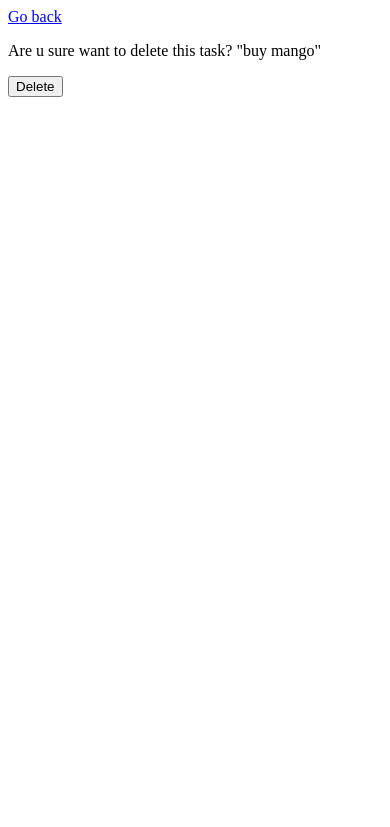
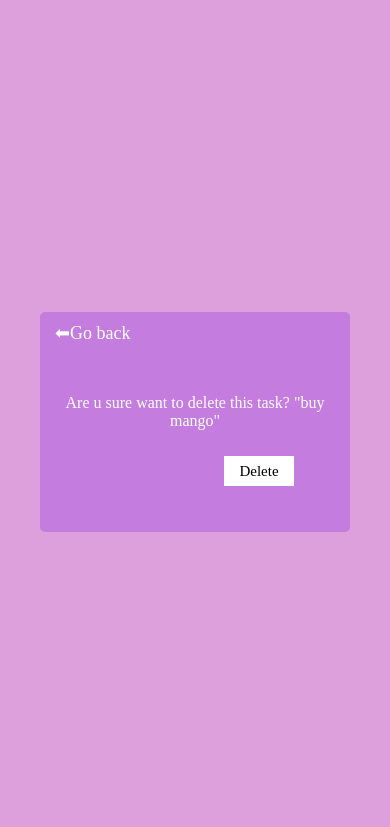
Before and after one commit to nidhinkrishna/todo-app-using-django, a Django app: page /delete-task/6/ in a window 390 px wide. Shown: the top 827 px of the page. Run offline with Django 4.2, Linux system fonts and the light colour scheme; a user stored in the database is signed in; data comes from the database, SQL or seed files in the repository; both versions use the stored data as it was after the commit.

Commit message:
delete page styling completed and mobile vesrsions of all styled pages finished

```diff
--- a/Todo/base/templates/base/task_confirm_delete.html
+++ b/Todo/base/templates/base/task_confirm_delete.html
@@ -1,7 +1,18 @@
-<a href="{% url 'tasks' %}">Go back</a>
+{% extends 'base/main.html' %}
+{% load static %}
+{% block link %}
+<link rel="stylesheet" href="{% static '/css/delete.css' %}">
+{% endblock link %}
+
+{% block content %}
+<div class="container">
+    <a href="{% url 'tasks' %}">⬅Go back</a>
 
 <form action="" method="post">
     {% csrf_token %}
-    <p>Are u sure want to delete this task? "{{task}}" </p>
-    <input type="submit" value="Delete">
+    <p class='delete'>Are u sure want to delete this task? "{{task}}" </p>
+    <input type="submit" value="Delete" class='btn'>
 </form>
+
+</div>
+{% endblock content %}
--- a/Todo/base/templates/base/task_list.html
+++ b/Todo/base/templates/base/task_list.html
@@ -23,10 +23,7 @@
     </tr>
     {% for task in tasks%}
     <tr>
-        <td>{{task.title}}</td>
-
-        <td><a href="{% url 'task' task.id %}">View</a></td>
-        <td><a href="{% url 'update' task.id %}">Edit</a></td>
+        <td><a href="{% url 'update' task.id %}">{{task.title}}</a></td>
         <td><a href="{% url 'delete' task.id %}">Delete</a></td>
     </tr>
     {% empty %}
--- /dev/null
+++ b/Todo/static/css/delete.css
@@ -0,0 +1,71 @@
+body{
+    background-color: plum;
+    box-sizing: border-box;
+}
+.container{
+    position: absolute;
+    top: 50%;
+    left: 50%;
+    transform: translate(-50%,-50%);
+    height: 250px;
+
+    background:rgba(137, 43, 226, 0.295);
+    color: white;
+    border-radius: 5px;
+    padding: 10px;
+}
+.delete{
+    font-size: 20px;
+    text-align: center;
+    margin-top: 50px;
+    padding: 10px;
+}
+.container .btn{
+    height: 40px;
+    width: 100px;
+    position: relative;
+    left: 65%;
+    font-size: 15px;
+    font-family: 'Times New Roman', Times, serif;
+    background-color: white;
+    border: none;
+}
+.btn:hover{
+    background-color: black;
+    color: white;
+    cursor: pointer;
+}
+.container a{
+    text-decoration: none;
+    color: white;
+    font-size: 18px;
+    margin: 5px ;
+
+}
+
+@media (max-width:700px) {
+    .container{
+        width: 360px;
+        height: 200px;
+
+    }
+    .delete{
+        font-size: 18px;
+        margin-top: 40px;
+    }
+    .container .btn{
+        width: 70px;
+        height: 30px;
+        left: 60%;
+    }
+}
+@media (max-width:420px) {
+    .container{
+        width: 290px;
+        height: 200px;
+
+    }
+    .delete{
+        font-size: 16px;
+    }
+}
```
Also changed, not shown: Todo/static/css/login.css (+25 -0 lines), Todo/db.sqlite3.
